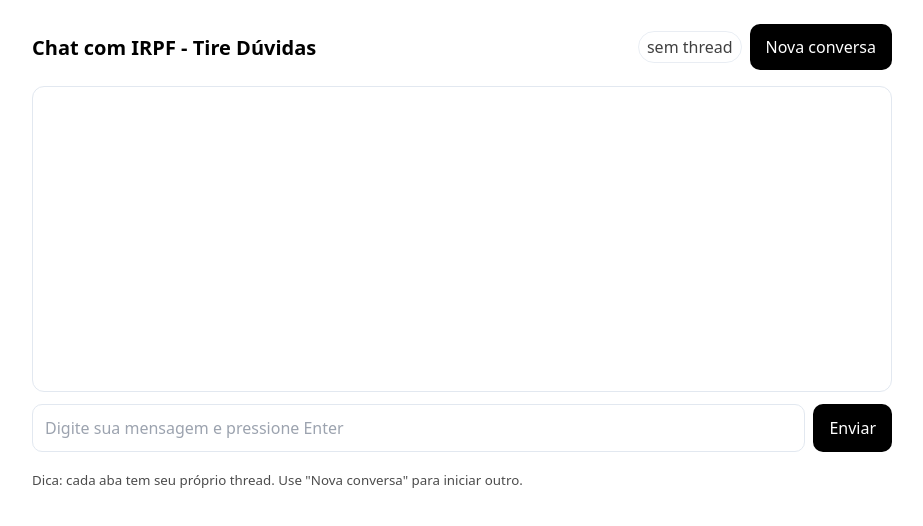
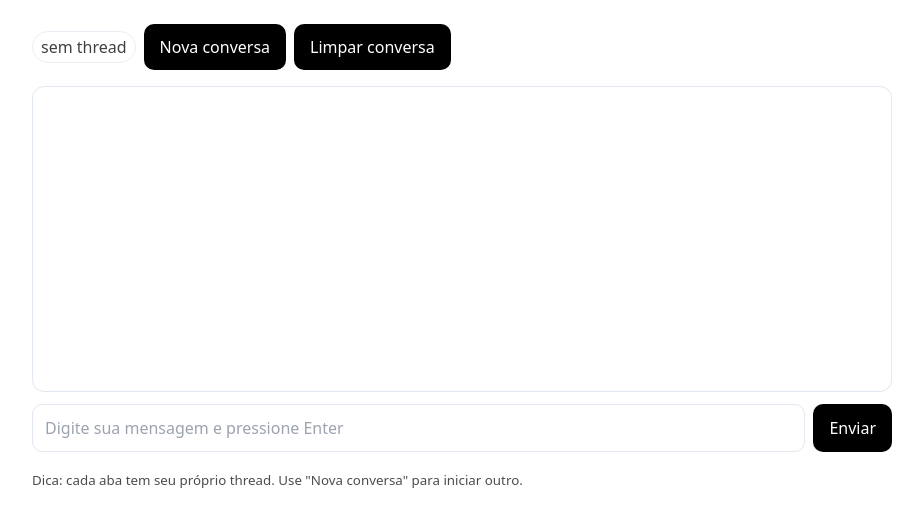
Before and after one commit to leandroteza-lang/IRPF, a website: page public/index.html in a window 1280 px wide. Shown: the whole page, without its empty margins (178-1101 px from the left). Drawn offline with Linux system fonts and the light colour scheme.

Commit message:
Update index.html

```diff
--- a/public/index.html
+++ b/public/index.html
@@ -40,11 +40,12 @@
 <body>
   <main>
     <header>
-      <h1>Chat com IRPF - Tire Dúvidas</h1>
-      <div class="toolbar">
-        <span id="threadBadge" class="pill muted">sem thread</span>
-        <button id="reset">Nova conversa</button>
-      </div>
+    <div class="toolbar">
+      <span id="threadBadge" class="pill muted">sem thread</span>
+      <button id="reset">Nova conversa</button>
+      <button id="clear">Limpar conversa</button>
+    </div>
+
     </header>
 
     <div id="chat"></div>
@@ -62,6 +63,7 @@
     const input = document.getElementById('msg');
     const btn = document.getElementById('send');
     const resetBtn = document.getElementById('reset');
+    const clearBtn = document.getElementById('clear');
     const badge = document.getElementById('threadBadge');
 
     function getThreadId() { return localStorage.getItem('thread_id') || null; }
```
